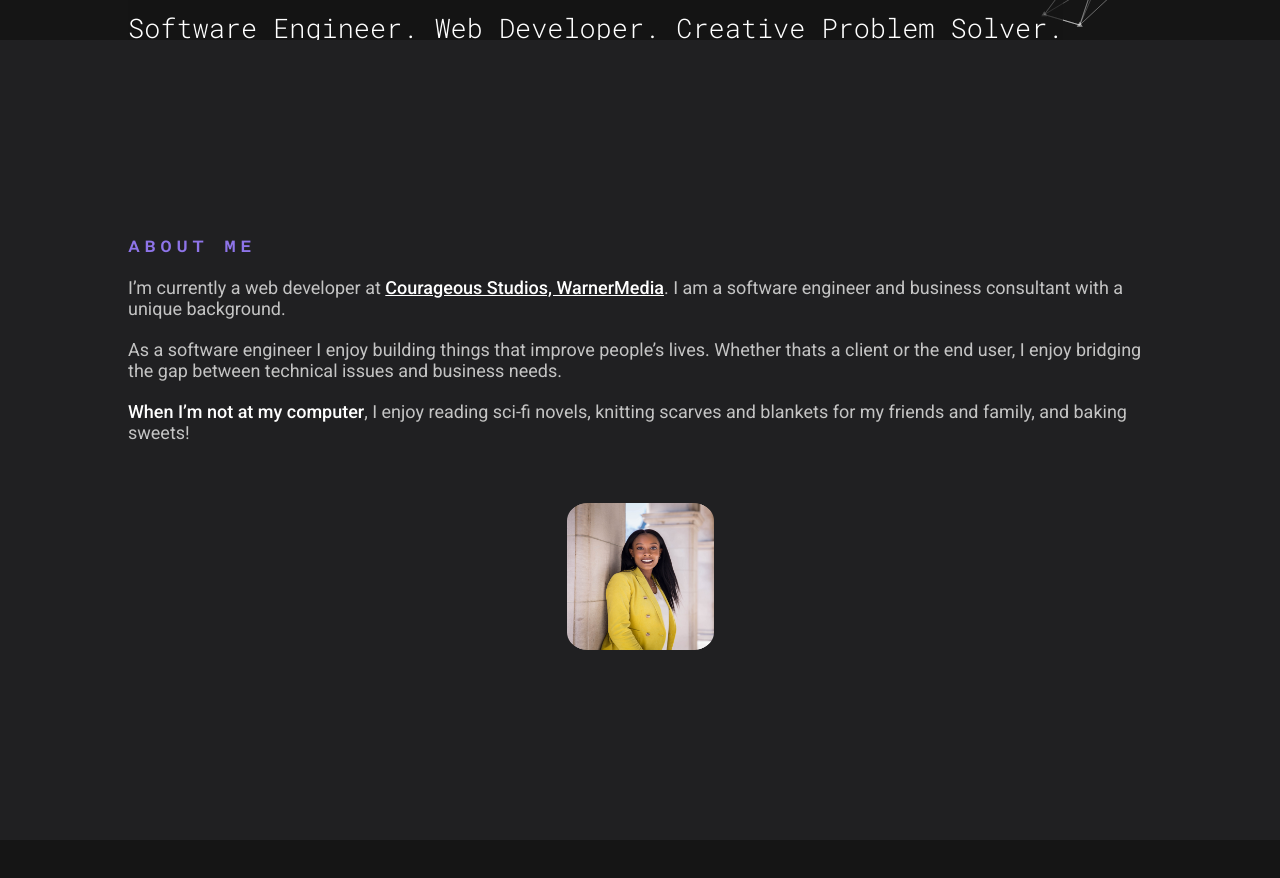
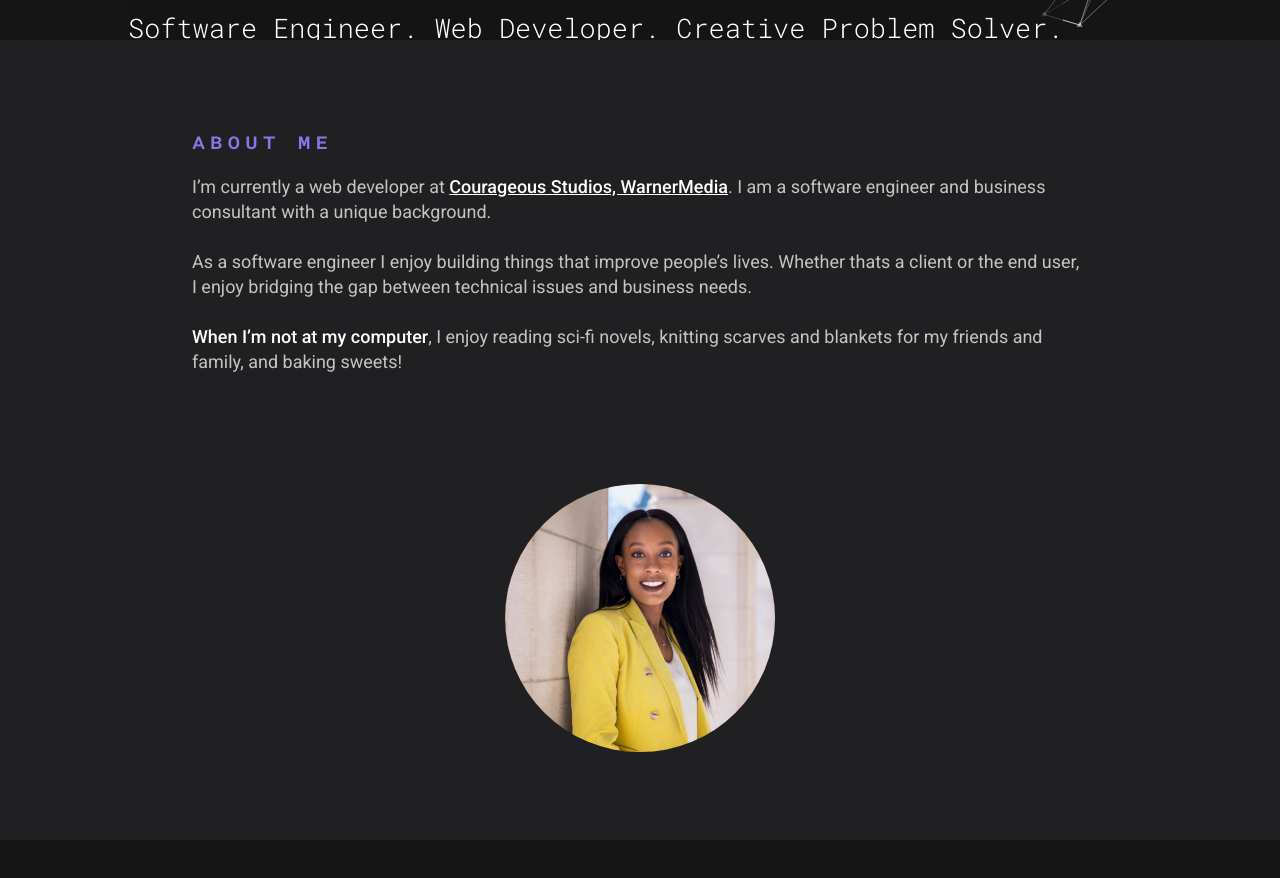
Before and after one commit to imanipaul/portfolio2, a React (Create React App) app: page / in a window 1280 px wide. Shown: the part 760-1638 px from the top of the page. Built offline with nearby package versions, Linux system fonts and the light colour scheme; a web font is replaced by a local one.

Commit message:
Set responsive styles for about section

```diff
--- a/src/styles/About.scss
+++ b/src/styles/About.scss
@@ -20,6 +20,12 @@
       width: 80%;
     }
 
+    @media screen and (min-width: $tablet-max) {
+      // align-self: flex-start;
+      // margin-top: 140px;
+      width: 70%;
+    }
+
     h4 {
       font-family: "Roboto Mono Medium", sans-serif;
       font-variant: small-caps;
@@ -34,6 +40,10 @@
 
       @media screen and (min-width: 426px) {
         width: 80%;
+      }
+
+      @media screen and (min-width: $tablet-max) {
+        font-size: 22px;
       }
     }
 
@@ -52,6 +62,9 @@
           font-weight: 500;
           text-decoration: underline;
         }
+        @media screen and (min-width: $tablet-min) {
+          margin-bottom: 25px;
+        }
       }
 
       &:last-of-type {
@@ -61,12 +74,27 @@
           color: white;
           font-weight: 500;
         }
+
+        @media screen and (min-width: $tablet-min) {
+          margin-top: 25px;
+        }
+      }
+
+      @media screen and (min-width: $tablet-min) {
+        line-height: 25px;
       }
     }
 
     img {
       width: 147px;
       height: 147px;
+
+      @media screen and (min-width: $tablet-max) {
+        width: 270px;
+        height: auto;
+        border-radius: 50%;
+        margin-top: 50px;
+      }
     }
   }
 }
```
Also changed, not shown: src/assets/headshot.png.
